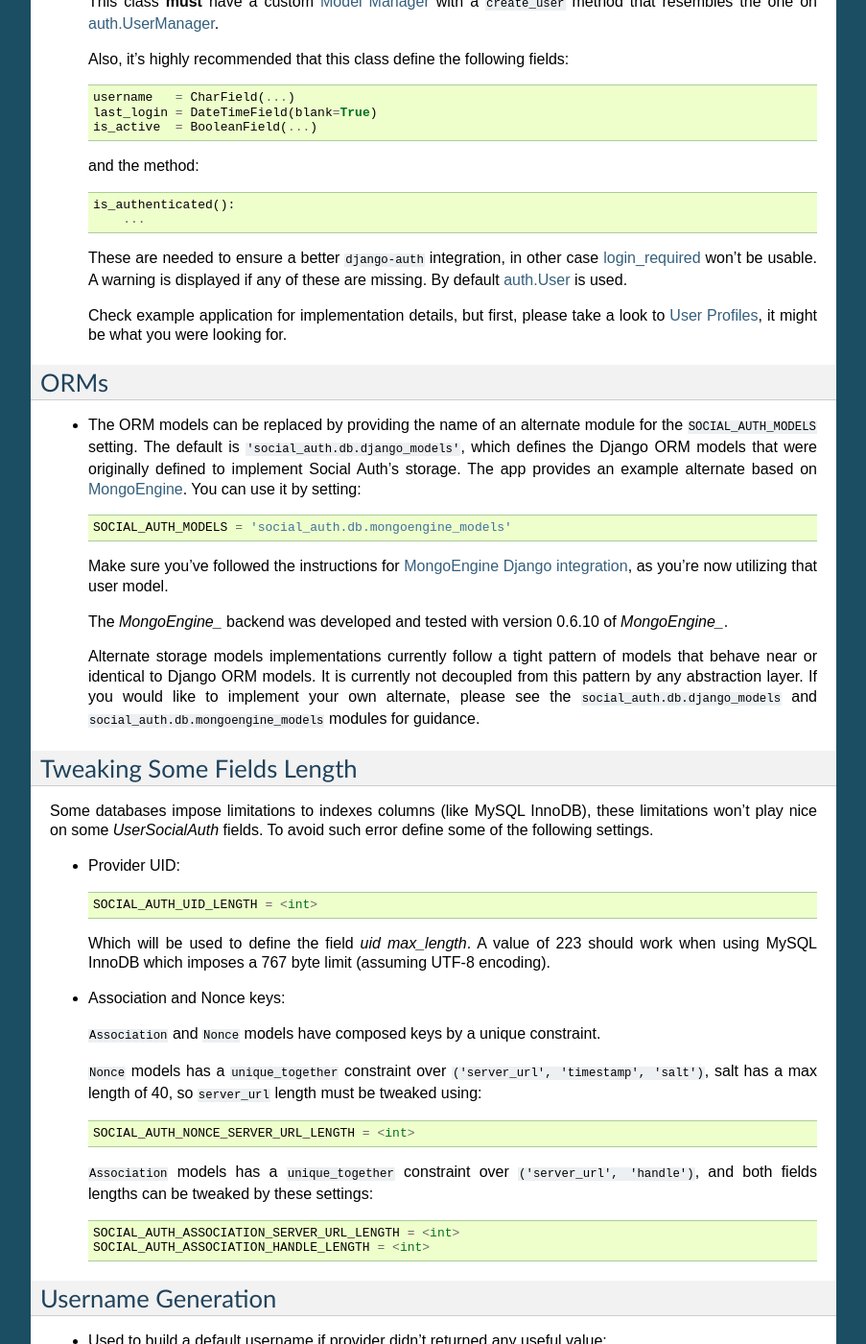
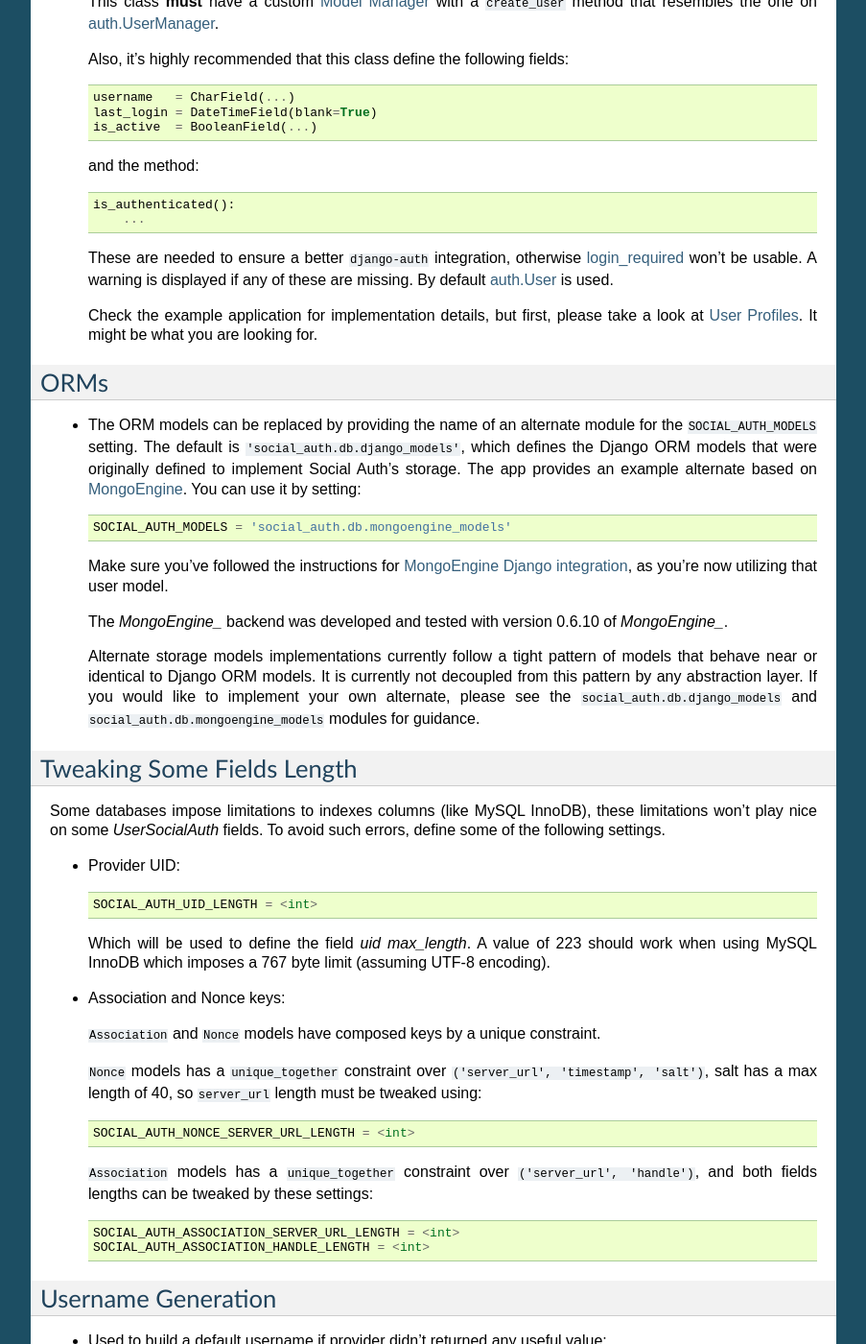
Before and after one commit to omab/django-social-auth, a Sphinx documentation site: the page built from doc/configuration.rst, in a window 1280 px wide and 1400 px high, scrolled down 2556 px. Shown: the whole window at 96% size, without its empty margins (198-1101 px from the left). Built offline with Sphinx 7.4.7, drawn with Linux system fonts in a browser that asks for light colours; pages that are not in the unit, such as notebooks, are missing from menus; some of the changed text lies outside the part shown.

Commit message:
Fixed a missed conflict

```diff
--- a/doc/configuration.rst
+++ b/doc/configuration.rst
@@ -156,12 +156,12 @@
     is_authenticated():
         ...
 
-  These are needed to ensure a better ``django-auth`` integration, in other case
+  These are needed to ensure a better ``django-auth`` integration, otherwise
   `login_required`_ won't be usable. A warning is displayed if any of these are
   missing. By default `auth.User`_ is used.
 
-  Check example application for implementation details, but first, please take
-  a look to `User Profiles`_, it might be what you were looking for.
+  Check the example application for implementation details, but first, please take
+  a look at `User Profiles`_. It might be what you are looking for.
 
 
 ORMs
@@ -194,7 +194,7 @@
 
 Some databases impose limitations to indexes columns (like MySQL InnoDB),
 these limitations won't play nice on some `UserSocialAuth` fields. To avoid
-such error define some of the following settings.
+such errors, define some of the following settings.
 
 - Provider UID::
 
@@ -251,13 +251,7 @@
   The feature is disabled by default to keep backward compatibility and to not
   force this option on projects where Unicode usernames are a valid choice.
 
-<<<<<<< HEAD
-  These are needed to ensure a better ``django-auth`` integration, otherwise
-  `login_required`_ won't be usable. A warning is displayed if any of these are
-  missing. By default `auth.User`_ is used.
-=======
 - If you want to use the full email address as the ``username``, define this setting::
->>>>>>> upstream/master
 
     SOCIAL_AUTH_USERNAME_IS_FULL_EMAIL = True
 
```
